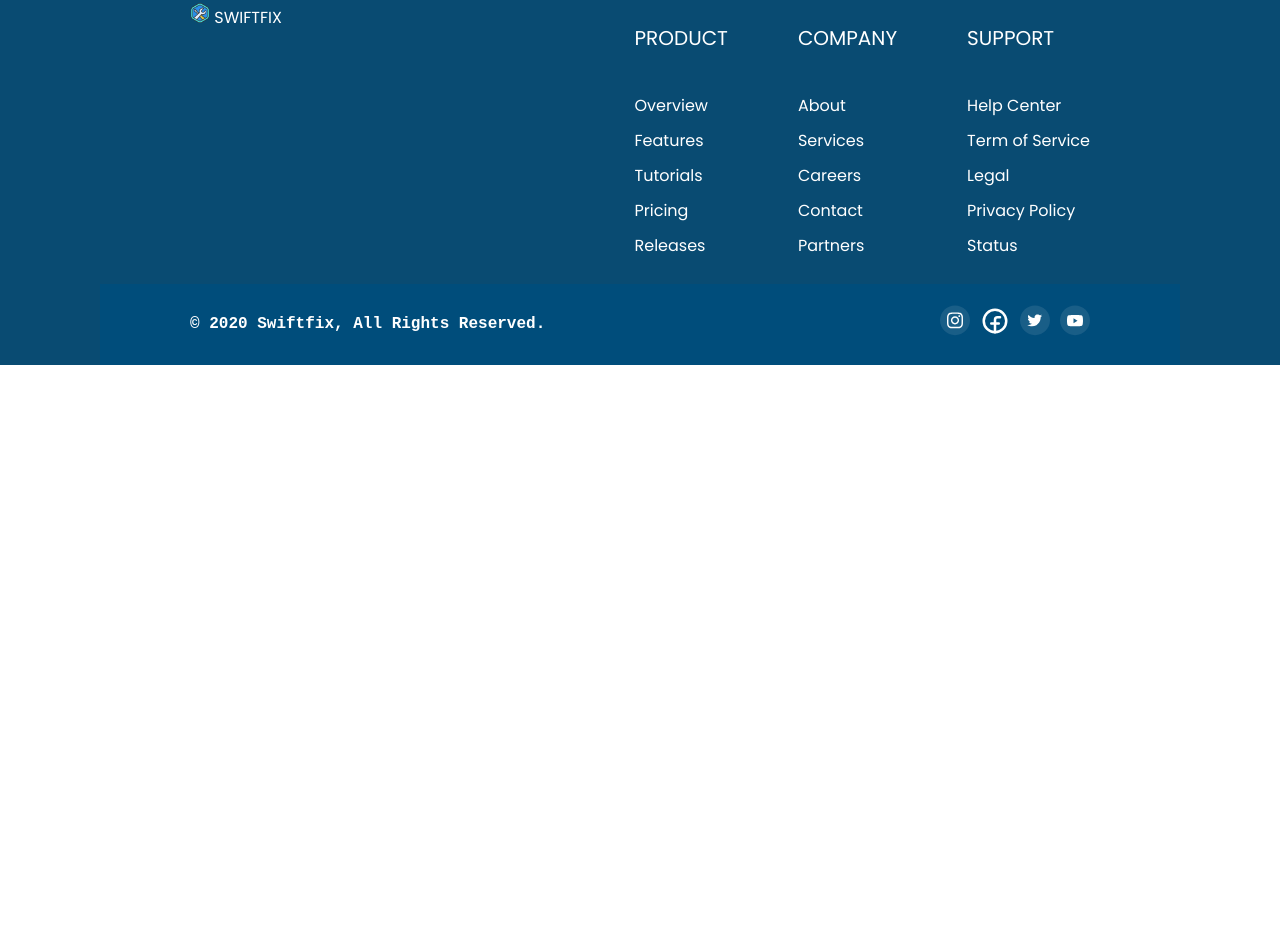
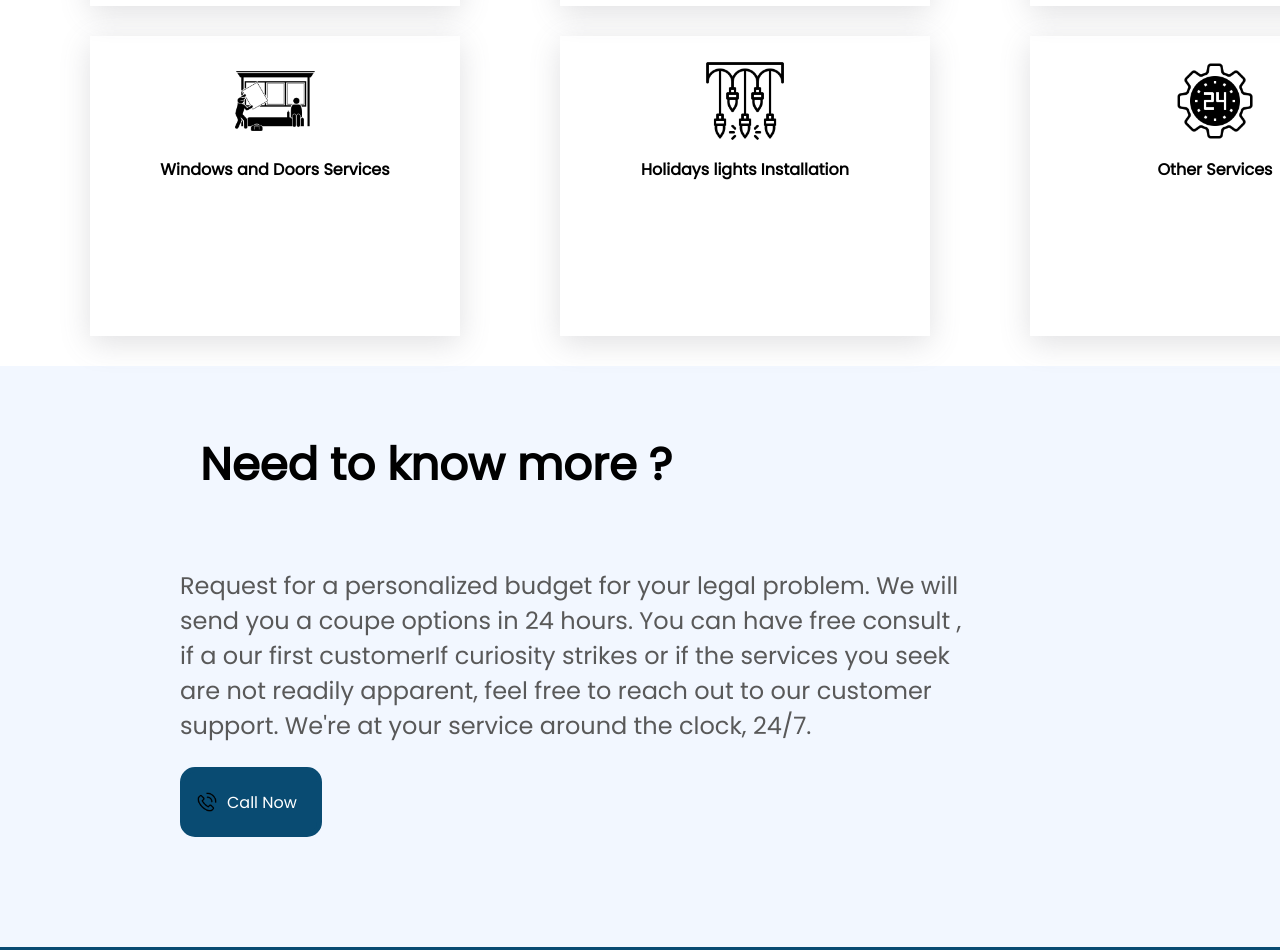
Before and after one commit to Zaiidmo/SwiftFix-v2, a plain HTML site: page services.html in a window 1280 px wide. Shown: the part 1134-2084 px from the top of the page. Before the commit the page ends 1499 px from the top, so only its background shows below. Drawn offline with Linux system fonts and the light colour scheme.

Commit message:
SERVICES

```diff
--- a/services.html
+++ b/services.html
@@ -30,13 +30,13 @@
             <div class="navigation">
                 <ul class="navbar-nav">
                     <li class="nav-item">
-                        <a class="nav-link active" href="index.html">HOME</a>
+                        <a class="nav-link" href="index.html">HOME</a>
                     </li>
                     <li class="nav-item">
                         <a class="nav-link" href="about.html">ABOUT US</a>
                     </li>
                     <li class="nav-item">
-                        <a class="nav-link" href="services.html">OUR SERVICES</a>
+                        <a class="nav-link active" href="services.html">OUR SERVICES</a>
                     </li>
                     <li class="nav-item">
                         <a class="nav-link" href="contact.html">CONTACT US</a>
@@ -90,6 +90,18 @@
         <div class="service">
             <img src="./Images/icones/s9.png" alt="maintenance">
             <p>Other Services</p>
+        </div>
+    </section>
+
+    <!-- Questions Section -->
+    <section class="questions more">
+        <div class="questions">
+            <h3>Need to know more ? </h3>
+            <p>Request for a personalized budget for your legal problem. We will send you a coupe options in 24 hours. You can have free consult , if a our first customerIf curiosity strikes or if the services you seek are not readily apparent, feel free to reach out to our customer support. We're at your service around the clock, 24/7.</p>
+            <a href="contactus.html" target="_blank">
+                    <img src="./Images/icones/Phone.png" alt="phone">
+                    Call Now
+            </a>
         </div>
     </section>
 
--- a/style.css
+++ b/style.css
@@ -22,6 +22,7 @@ font-size: 20px;
     height: 20px;
 
 }
+
 a{
     text-decoration: none;
     font-family: 'Poppins', sans-serif;
@@ -64,6 +65,9 @@ nav {
     text-align: center;
 }
 
+.navigation a{
+    font-weight: bolder;
+}
 .navigation a:hover {
    color: #094B72;
 }
@@ -571,14 +575,21 @@ margin: 0px;
 }
 .services .service p {
     font-weight: bold;
+    width: 350px;
+    text-align: center;
 }
 
 .services .service {
-    border: 1px solid black ;
     box-shadow: rgba(100, 100, 111, 0.2) 0px 7px 29px 0px;
     display: flex;
     flex-direction: column;
     align-items: center;
-    padding: 10px;
-    width: 350PX;
+    padding: 25px 10px;
+    width: auto;
+    height: 250px;
 }
+
+.more {
+    background-color: #F2F7FF;
+    padding-bottom: 20px;
+}
```
